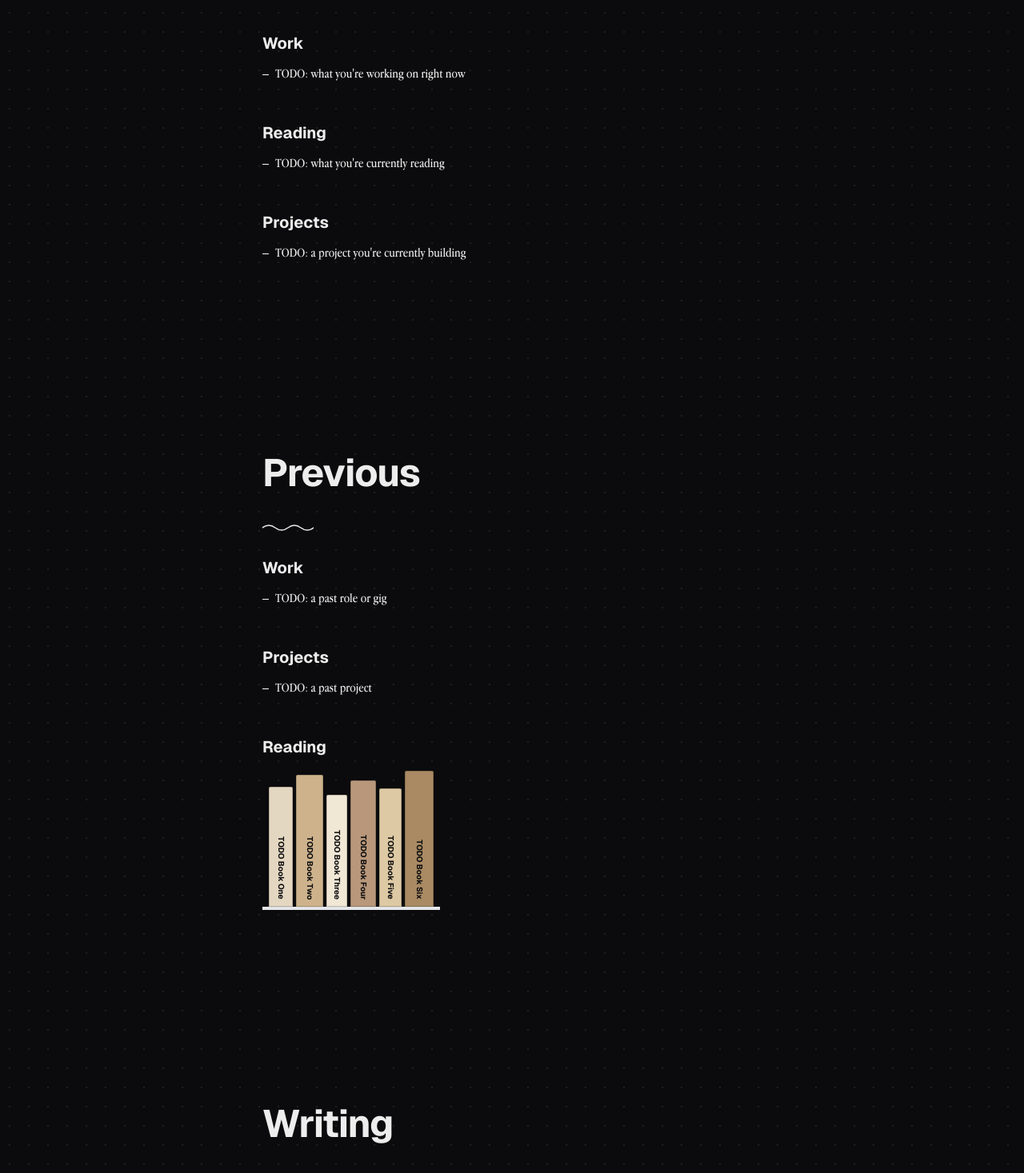
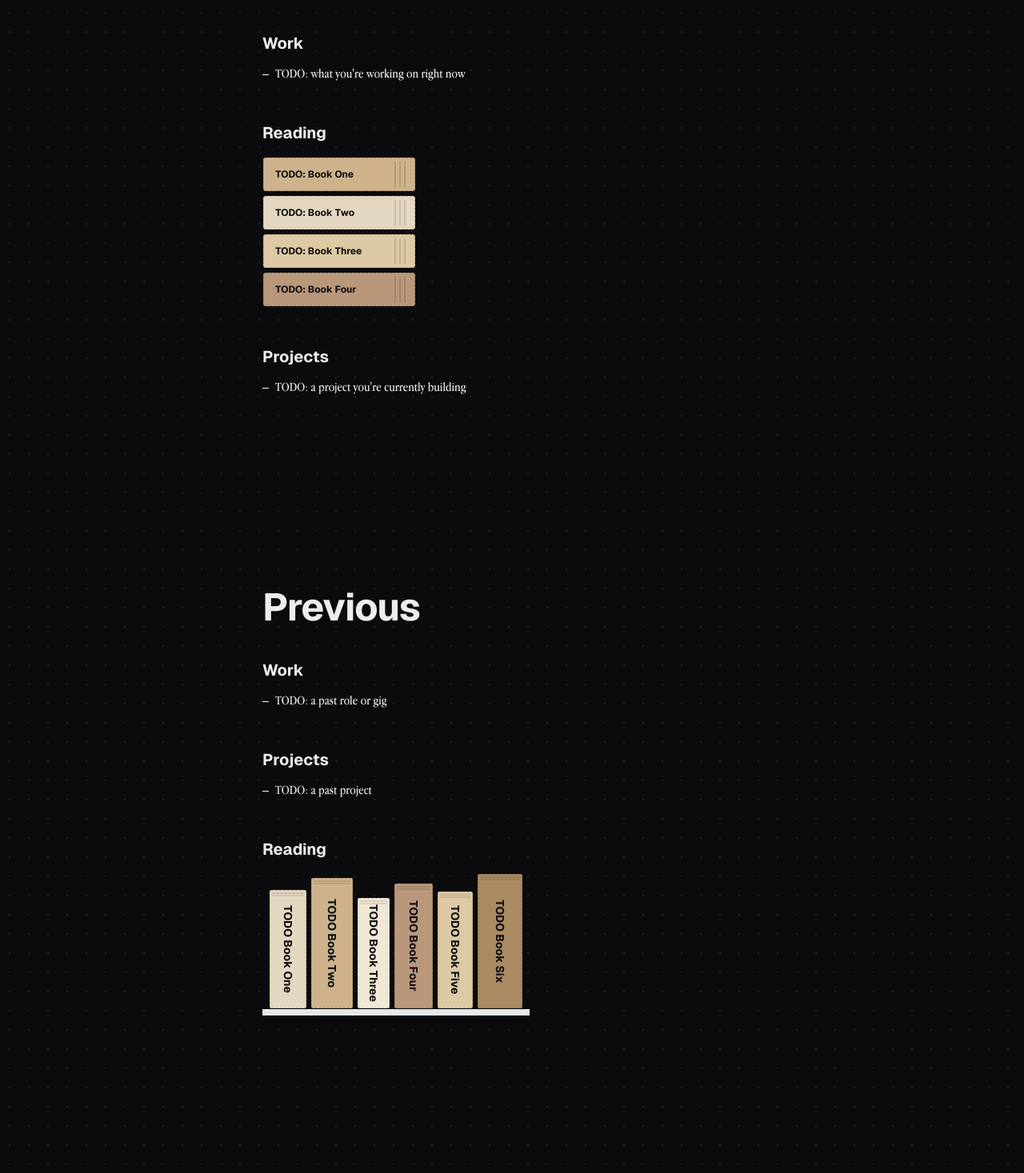
Before and after one commit to noor-majid/noor-nm, a Next.js app: page / in a window 1280 px wide. Shown: the part 1244-2711 px from the top of the page at 80% size. Built offline with nearby package versions, Linux system fonts and the light colour scheme.

Commit message:
wip: books

```diff
--- a/components/BookSpine.js
+++ b/components/BookSpine.js
@@ -6,15 +6,31 @@ export default function BookSpine({ book }) {
   return (
     <InfoPopover
       title={book.title}
+      placement="right"
       trigger={(triggerProps) => (
         <button
           type="button"
           {...triggerProps}
-          style={{ backgroundColor: book.color, height: book.height, width: book.width }}
-          className="flex items-end justify-center overflow-hidden rounded-t-sm border border-black/20 pb-2 shadow-sm transition-transform hover:-translate-y-1"
+          style={{ height: book.height, width: book.width }}
+          className="relative block overflow-hidden rounded-t-sm shadow-sm transition-transform hover:-translate-y-1"
         >
+          <svg viewBox={`0 0 ${book.width} ${book.height}`} className="h-full w-full">
+            <rect
+              x="1"
+              y="1"
+              width={book.width - 2}
+              height={book.height - 2}
+              rx="2"
+              fill={book.color}
+              stroke="rgba(0,0,0,0.35)"
+              strokeWidth="1"
+              strokeDasharray="3 2"
+            />
+            <line x1="4" y1="5" x2={book.width - 4} y2="5" stroke="rgba(0,0,0,0.2)" strokeWidth="1" />
+            <line x1="4" y1="8" x2={book.width - 4} y2="8" stroke="rgba(0,0,0,0.2)" strokeWidth="1" />
+          </svg>
           <span
-            className="whitespace-nowrap font-heading text-[10px] font-bold text-background"
+            className="absolute inset-0 flex items-center justify-center whitespace-nowrap font-heading text-sm font-bold text-background"
             style={{ writingMode: "vertical-rl" }}
           >
             {book.title}
--- /dev/null
+++ b/components/BookStack.js
@@ -0,0 +1,52 @@
+"use client";
+
+import InfoPopover from "./InfoPopover";
+
+function StackedBook({ book }) {
+  return (
+    <InfoPopover
+      title={book.title}
+      placement="right"
+      trigger={(triggerProps) => (
+        <button
+          type="button"
+          {...triggerProps}
+          className="relative block h-11 w-48 transition-transform hover:-translate-y-0.5"
+        >
+          <svg viewBox="0 0 192 44" className="h-full w-full">
+            <rect
+              x="1"
+              y="1"
+              width="190"
+              height="42"
+              rx="3"
+              fill={book.color}
+              stroke="rgba(0,0,0,0.35)"
+              strokeWidth="1"
+              strokeDasharray="3 2"
+            />
+            <line x1="166" y1="6" x2="166" y2="38" stroke="rgba(0,0,0,0.25)" strokeWidth="1" />
+            <line x1="172" y1="6" x2="172" y2="38" stroke="rgba(0,0,0,0.25)" strokeWidth="1" />
+            <line x1="178" y1="6" x2="178" y2="38" stroke="rgba(0,0,0,0.25)" strokeWidth="1" />
+          </svg>
+          <span className="absolute left-4 top-1/2 -translate-y-1/2 truncate font-heading text-xs font-bold text-background">
+            {book.title}
+          </span>
+        </button>
+      )}
+    >
+      {book.author && <p>{book.author}</p>}
+      {book.note && <p className="mt-1">{book.note}</p>}
+    </InfoPopover>
+  );
+}
+
+export default function BookStack({ books }) {
+  return (
+    <div className="flex flex-col gap-1">
+      {books.map((book) => (
+        <StackedBook key={book.id} book={book} />
+      ))}
+    </div>
+  );
+}
--- a/components/Bookshelf.js
+++ b/components/Bookshelf.js
@@ -3,7 +3,7 @@ import BookSpine from "./BookSpine";
 export default function Bookshelf({ books }) {
   return (
     <div className="overflow-x-auto pb-1">
-      <div className="flex w-max items-end gap-1 border-b-4 border-foreground/30 px-2 pb-0">
+      <div className="flex w-max items-end gap-1 border-b-8 border-foreground/30 px-2 pb-0">
         {books.map((book) => (
           <BookSpine key={book.id} book={book} />
         ))}
--- a/components/InfoPopover.js
+++ b/components/InfoPopover.js
@@ -2,7 +2,7 @@
 
 import { useEffect, useId, useRef, useState } from "react";
 
-export default function InfoPopover({ trigger, title, children, panelClassName = "" }) {
+export default function InfoPopover({ trigger, title, children, panelClassName = "", placement = "bottom" }) {
   const [hovered, setHovered] = useState(false);
   const [pinned, setPinned] = useState(false);
   const containerRef = useRef(null);
@@ -41,15 +41,22 @@ export default function InfoPopover({ trigger, title, children, panelClassName =
       onFocus={() => setHovered(true)}
       onBlur={() => setHovered(false)}
     >
-      {trigger({
-        "aria-describedby": popoverId,
-        onClick: () => setPinned((p) => !p),
-      })}
+      {trigger(
+        {
+          "aria-describedby": popoverId,
+          onClick: () => setPinned((p) => !p),
+        },
+        open
+      )}
       {open && (
         <div
           id={popoverId}
           role="dialog"
-          className={`absolute left-1/2 top-full z-20 mt-2 w-56 -translate-x-1/2 rounded-md border border-foreground/15 bg-background px-3 py-2 text-sm shadow-lg ${panelClassName}`}
+          className={`absolute z-20 w-56 rounded-md border border-foreground/15 bg-background px-3 py-2 text-sm shadow-lg ${
+            placement === "right"
+              ? "left-full top-1/2 ml-2 -translate-y-1/2"
+              : "left-1/2 top-full mt-2 -translate-x-1/2"
+          } ${panelClassName}`}
         >
           {title && <p className="mb-1 font-heading text-xs font-bold">{title}</p>}
           <div className="font-serif text-foreground/80">{children}</div>
--- a/components/Postcard.js
+++ b/components/Postcard.js
@@ -29,11 +29,11 @@ const ICONS = {
   ),
 };
 
-export default function Postcard({ variant, filled, color, delay = 0, style, className = "" }) {
+export default function Postcard({ variant, filled, color, delay = 0, rotate = 0, posClassName = "", className = "" }) {
   return (
     <div
-      style={style}
-      className={`pointer-events-none absolute h-24 w-32 rounded-sm border border-foreground/30 bg-background/95 p-2 shadow-lg ${className}`}
+      style={{ transform: `rotate(${rotate}deg)` }}
+      className={`pointer-events-none absolute h-16 w-20 rounded-sm border border-foreground/30 bg-background/95 p-1.5 shadow-lg sm:h-24 sm:w-32 sm:p-2 ${posClassName} ${className}`}
     >
       <svg viewBox="0 0 64 48" className="h-full w-full text-foreground/70" fill="none" stroke="currentColor">
         <rect x="1" y="1" width="62" height="46" rx="2" strokeDasharray="3 2" strokeWidth={1} />
--- a/components/PostcardStack.js
+++ b/components/PostcardStack.js
@@ -8,25 +8,25 @@ const POSTCARDS = [
     variant: "violin",
     color: "#9c8867", // warm sand
     rot: -8,
-    style: { top: "-4.5rem", left: "-7.5rem" },
+    posClassName: "top-[-2.5rem] left-[-4rem] sm:top-[-4.5rem] sm:left-[-7.5rem]",
   },
   {
     variant: "cat",
     color: "#8a95a6", // dusty slate blue
     rot: 6,
-    style: { top: "-3.5rem", right: "-8rem" },
+    posClassName: "top-[-2rem] right-[-4.5rem] sm:top-[-3.5rem] sm:right-[-8rem]",
   },
   {
     variant: "book",
     color: "#8a9a82", // sage
     rot: 5,
-    style: { bottom: "-4.5rem", left: "-8.5rem" },
+    posClassName: "bottom-[-2.5rem] left-[-4.5rem] sm:bottom-[-4.5rem] sm:left-[-8.5rem]",
   },
   {
     variant: "yarn",
     color: "#b08a8a", // dusty rose
     rot: -6,
-    style: { bottom: "-3.5rem", right: "-7rem" },
+    posClassName: "bottom-[-2rem] right-[-4rem] sm:bottom-[-3.5rem] sm:right-[-7rem]",
   },
 ];
 
@@ -54,8 +54,8 @@ export default function PostcardStack({ children }) {
           filled={filled}
           color={card.color}
           delay={i * 120}
-          className="hidden sm:block"
-          style={{ ...card.style, transform: `rotate(${card.rot}deg)` }}
+          rotate={card.rot}
+          posClassName={card.posClassName}
         />
       ))}
     </div>
--- a/components/Squiggle.js
+++ /dev/null
@@ -1,13 +0,0 @@
-export default function Squiggle({ className = "" }) {
-  return (
-    <svg
-      viewBox="0 0 64 8"
-      className={`mb-8 h-2 w-16 text-foreground/40 ${className}`}
-      fill="none"
-      stroke="currentColor"
-      strokeWidth={1.5}
-    >
-      <path d="M0,4 Q8,-2 16,4 T32,4 T48,4 T64,4" strokeLinecap="round" />
-    </svg>
-  );
-}
--- a/components/sections/NowSection.js
+++ b/components/sections/NowSection.js
@@ -1,7 +1,8 @@
 import PageContainer from "@/components/PageContainer";
 import PageHeading from "@/components/PageHeading";
 import SectionList from "@/components/SectionList";
-import { now } from "@/lib/data";
+import BookStack from "@/components/BookStack";
+import { now, nowReading } from "@/lib/data";
 
 export default function NowSection() {
   return (
@@ -9,7 +10,10 @@ export default function NowSection() {
       <PageContainer>
         <PageHeading>Now</PageHeading>
         <SectionList heading="Work" items={now.work} />
-        <SectionList heading="Reading" items={now.reading} />
+        <div className="mb-12">
+          <h2 className="mb-4 font-heading text-xl font-bold">Reading</h2>
+          <BookStack books={nowReading} />
+        </div>
         <SectionList heading="Projects" items={now.projects} />
       </PageContainer>
     </section>
--- a/components/sections/PreviousSection.js
+++ b/components/sections/PreviousSection.js
@@ -1,7 +1,6 @@
 import PageContainer from "@/components/PageContainer";
 import PageHeading from "@/components/PageHeading";
 import SectionList from "@/components/SectionList";
-import Squiggle from "@/components/Squiggle";
 import Bookshelf from "@/components/Bookshelf";
 import { previous, books } from "@/lib/data";
 
@@ -10,7 +9,6 @@ export default function PreviousSection() {
     <section id="previous" className="scroll-mt-20">
       <PageContainer>
         <PageHeading>Previous</PageHeading>
-        <Squiggle />
         <SectionList heading="Work" items={previous.work} />
         <SectionList heading="Projects" items={previous.projects} />
         <div className="mb-12">
--- a/lib/data.js
+++ b/lib/data.js
@@ -13,9 +13,15 @@ export const socialLinks = {
 
 export const now = {
   work: ["TODO: what you're working on right now"],
-  reading: ["TODO: what you're currently reading"],
   projects: ["TODO: a project you're currently building"],
 };
+
+export const nowReading = [
+  { id: "nr1", title: "TODO: Book One", author: "Author Name", note: "", color: "#cdb28c" },
+  { id: "nr2", title: "TODO: Book Two", author: "Author Name", note: "", color: "#e4d7c1" },
+  { id: "nr3", title: "TODO: Book Three", author: "Author Name", note: "", color: "#ddc9a3" },
+  { id: "nr4", title: "TODO: Book Four", author: "Author Name", note: "", color: "#b8977a" },
+];
 
 export const previous = {
   work: ["TODO: a past role or gig"],
@@ -23,12 +29,12 @@ export const previous = {
 };
 
 export const books = [
-  { id: "b1", title: "TODO Book One", author: "Author Name", note: "", color: "#e4d7c1", height: 150, width: 30 },
-  { id: "b2", title: "TODO Book Two", author: "Author Name", note: "", color: "#cdb28c", height: 165, width: 34 },
-  { id: "b3", title: "TODO Book Three", author: "Author Name", note: "", color: "#f1e7d5", height: 140, width: 26 },
-  { id: "b4", title: "TODO Book Four", author: "Author Name", note: "", color: "#b8977a", height: 158, width: 32 },
-  { id: "b5", title: "TODO Book Five", author: "Author Name", note: "", color: "#ddc9a3", height: 148, width: 28 },
-  { id: "b6", title: "TODO Book Six", author: "Author Name", note: "", color: "#a98a63", height: 170, width: 36 },
+  { id: "b1", title: "TODO Book One", author: "Author Name", note: "", color: "#e4d7c1", height: 150, width: 48 },
+  { id: "b2", title: "TODO Book Two", author: "Author Name", note: "", color: "#cdb28c", height: 165, width: 54 },
+  { id: "b3", title: "TODO Book Three", author: "Author Name", note: "", color: "#f1e7d5", height: 140, width: 42 },
+  { id: "b4", title: "TODO Book Four", author: "Author Name", note: "", color: "#b8977a", height: 158, width: 50 },
+  { id: "b5", title: "TODO Book Five", author: "Author Name", note: "", color: "#ddc9a3", height: 148, width: 46 },
+  { id: "b6", title: "TODO Book Six", author: "Author Name", note: "", color: "#a98a63", height: 170, width: 58 },
 ];
 
 export const writingPieces = [
```
